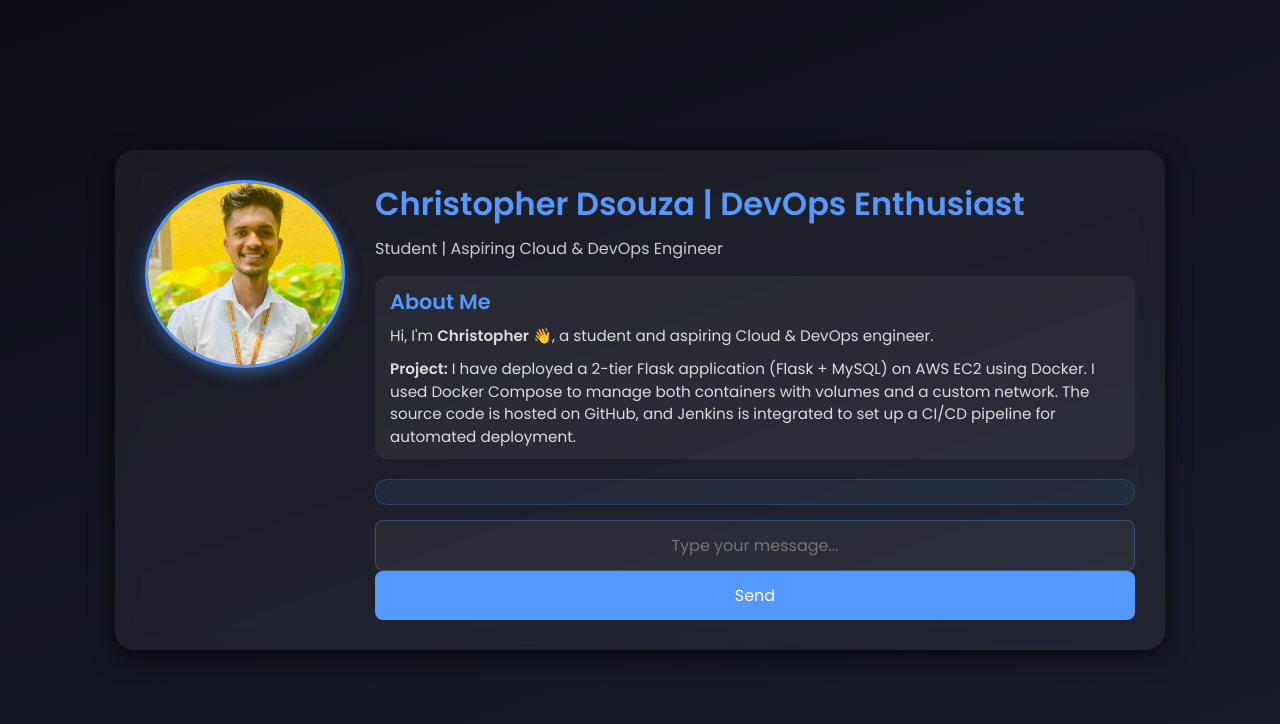
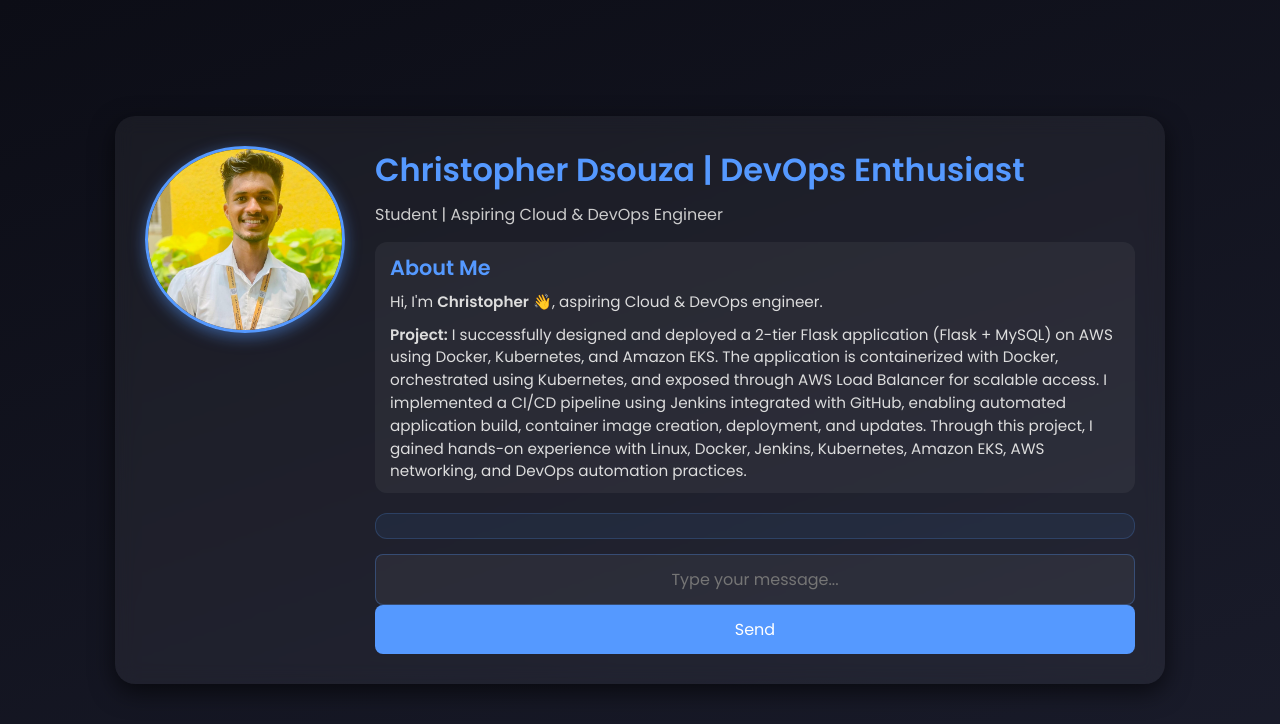
Before and after one commit to Christopherdsouza02/2-Tier-DevOps_Project, a Flask app: page / in a window 1280 px wide. Shown: the top 724 px of the page. Run offline with Flask 3, Linux system fonts and the light colour scheme; data that the repository does not hold is empty; some libraries are stand-ins or nearby versions.

Commit message:
Update index.html

```diff
--- a/templates/index.html
+++ b/templates/index.html
@@ -175,11 +175,9 @@
 
             <div class="about">
                 <h2>About Me</h2>
-                <p>Hi, I'm <b>Christopher</b> 👋, a student and aspiring Cloud & DevOps engineer.</p>
+                <p>Hi, I'm <b>Christopher</b> 👋, aspiring Cloud & DevOps engineer.</p>
                 <p style="margin-top:10px;">
-                    <b>Project:</b> I have deployed a 2-tier Flask application (Flask + MySQL) on AWS EC2 using Docker.
-                    I used Docker Compose to manage both containers with volumes and a custom network.
-                    The source code is hosted on GitHub, and Jenkins is integrated to set up a CI/CD pipeline for automated deployment.
+                    <b>Project:</b> I successfully designed and deployed a 2-tier Flask application (Flask + MySQL) on AWS using Docker, Kubernetes, and Amazon EKS. The application is containerized with Docker, orchestrated using Kubernetes, and exposed through AWS Load Balancer for scalable access. I implemented a CI/CD pipeline using Jenkins integrated with GitHub, enabling automated application build, container image creation, deployment, and updates. Through this project, I gained hands-on experience with Linux, Docker, Jenkins, Kubernetes, Amazon EKS, AWS networking, and DevOps automation practices.
                 </p>
             </div>
 
```
